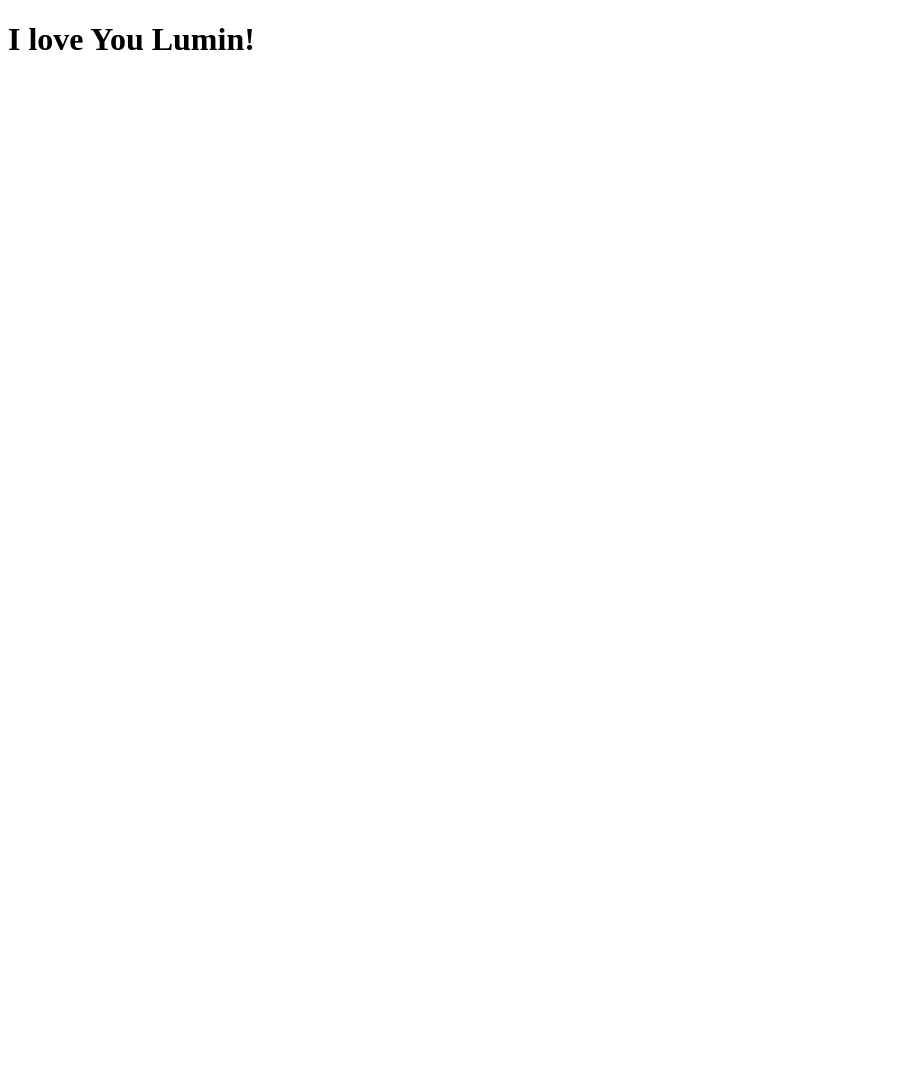
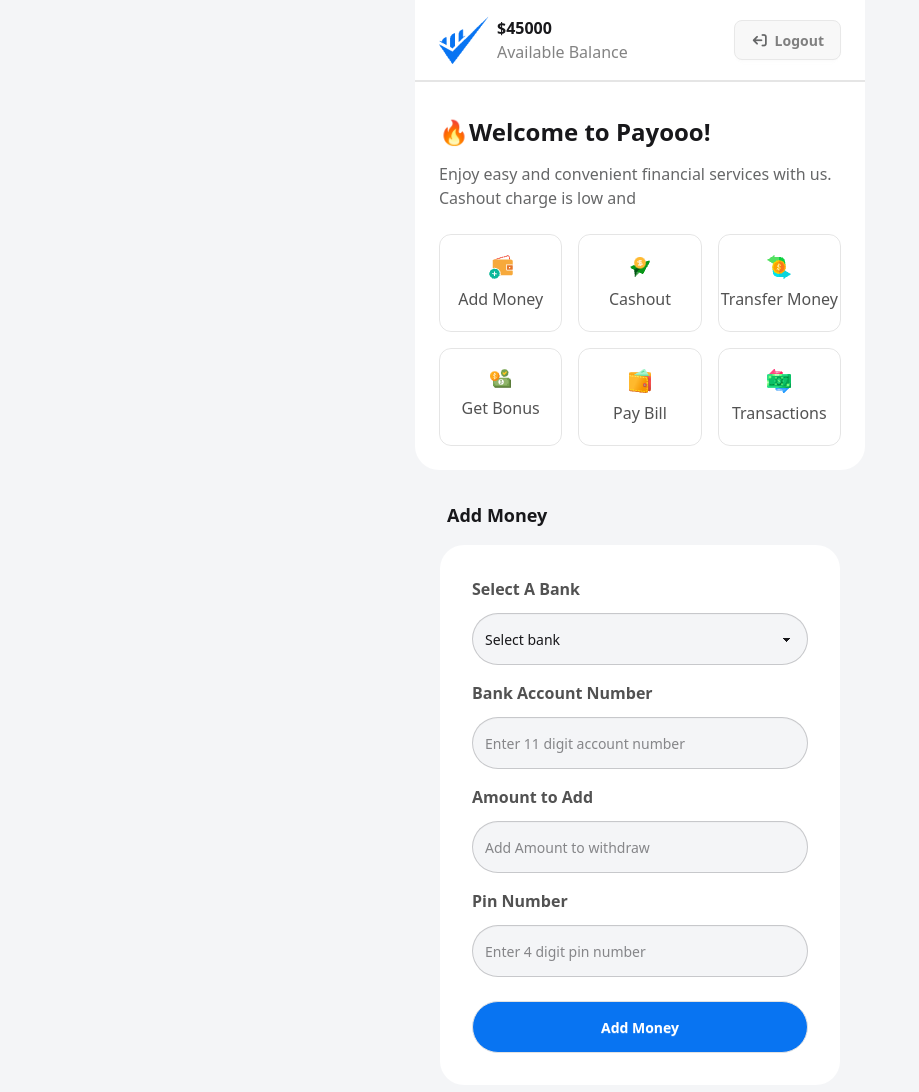
Before and after one commit to Ana-Ammar/payoo-mobile-app, a plain HTML site: page home.html in a window 1280 px wide. Shown: the whole page, without its empty margins (0-919 px from the left). Before the commit the page ends 800 px from the top, so only its background shows below. Drawn offline with nearby package versions, Linux system fonts and the light colour scheme.

Commit message:
add money section completed, it's time to play with dom and event

```diff
--- a/home.html
+++ b/home.html
@@ -4,8 +4,93 @@
     <meta charset="UTF-8">
     <meta name="viewport" content="width=device-width, initial-scale=1.0">
     <title>Document</title>
+
+    <!-- Daisy UI -->
+    <link href="https://cdn.jsdelivr.net/npm/daisyui@5" rel="stylesheet" type="text/css" />
+
+    <!-- Tailwind CSS -->
+    <script src="https://cdn.jsdelivr.net/npm/@tailwindcss/browser@4"></script>
+
+    <!-- Font Awesome -->
+    <link rel="stylesheet" href="https://cdnjs.cloudflare.com/ajax/libs/font-awesome/7.0.0/css/all.min.css" integrity="sha512-DxV+EoADOkOygM4IR9yXP8Sb2qwgidEmeqAEmDKIOfPRQZOWbXCzLC6vjbZyy0vPisbH2SyW27+ddLVCN+OMzQ==" crossorigin="anonymous" referrerpolicy="no-referrer" />
+
 </head>
-<body>
-    <h1>I love You Lumin!</h1>
+<body class="bg-[#f4f5f7] h-full pb-[120px]">
+    <div class="bg-white max-w-[450px] rounded-b-3xl mx-auto pb-6">
+        <div class="border-b-2 border-[#0808081A] flex justify-between items-center px-6 py-4 max-w-[450px] mx-auto">
+            <div class="flex gap-2">
+                <img src="./assets/Group.png" alt="" class="w-[50px]">
+                <div>
+                    <h1 class="font-bold">$<span>45000</span></h1>
+                    <p class="text-[#08080880]">Available Balance</p>
+                </div>
+            </div>
+            <button class="btn text-[#08080880] rounded-lg"><i class="fa-solid fa-arrow-right-from-bracket rotate-180 text-[#666768]"></i> Logout</button>
+        </div>
+        <div class="max-w-[450px] mx-auto mt-8 px-6">
+            <h1 class="text-[24px] font-bold mb-3">🔥Welcome to Payooo!</h1>
+            <p class="text-[#666768]">Enjoy easy and convenient financial services with us. Cashout charge is low and </p>
+        </div>
+        <div class="max-w-[450px] mx-auto mt-6 px-6 grid grid-cols-3 gap-4">
+            <div class="border-1 border-[#0808081a] rounded-xl py-5">
+                <img src="./assets/wallet1.png" alt="" class="mx-auto">
+                <p class="text-[#080808b3] mt-2 text-center">Add Money</p>
+            </div>
+            <div class="border-1 border-[#0808081a] rounded-xl py-5">
+                <img src="./assets/send1.png" alt="" class="mx-auto">
+                <p class="text-[#080808b3] mt-2 text-center">Cashout</p>
+            </div>
+            <div class="border-1 border-[#0808081a] rounded-xl py-5">
+                <img src="./assets/money1.png" alt="" class="mx-auto">
+                <p class="text-[#080808b3] mt-2 text-center">Transfer Money</p>
+            </div>
+            <div class="border-1 border-[#0808081a] rounded-xl py-5">
+                <img src="./assets/bonus1.png   " alt="" class="mx-auto">
+                <p class="text-[#080808b3] mt-2 text-center">Get Bonus</p>
+            </div>
+            <div class="border-1 border-[#0808081a] rounded-xl py-5">
+                <img src="./assets/purse1.png" alt="" class="mx-auto">
+                <p class="text-[#080808b3] mt-2 text-center">Pay Bill</p>
+            </div>
+            <div class="border-1 border-[#0808081a] rounded-xl py-5">
+                <img src="./assets/transaction1.png" alt="" class="mx-auto">
+                <p class="text-[#080808b3] mt-2 text-center">Transactions</p>
+            </div>
+        </div>
+    </div>
+
+    <div class="max-w-[450px] mx-auto mt-8 ">
+        <h1 class="ml-8 font-bold text-[18px] mb-4">Add Money</h1>
+        <form action="" class="p-8 rounded-3xl bg-white max-w-[400px] mx-auto">
+        <div>
+            <label for="" class="font-semibold text-[#080808b3]">Select A Bank</label>
+            <select class="select rounded-[32px] mt-3 bg-[#F4F5F7] w-full h-[3.25rem]">
+                <option disabled selected class="text-[#080808b3]">Select bank</option>
+                <option>AB bank</option>
+                <option>IFIC bank</option>
+                <option>Dutch bangla bank</option>
+            </select>
+        </div>
+        <div class="mt-4">
+            <label for="" class="font-semibold text-[#080808b3]">Bank Account Number</label>
+            <br>
+            <input type="text" id="" placeholder="Enter 11 digit account number" class="input rounded-[32px] mt-3 bg-[#F4F5F7] w-full h-[3.25rem]"/>
+        </div>
+        <div class="mt-4">
+            <label for="" class="font-semibold text-[#080808b3]">Amount to Add</label>
+            <br>
+            <input type="text" id="" placeholder="Add Amount to withdraw" class="input rounded-[32px] mt-3 bg-[#f4f5f7] w-full h-[3.25rem]" />
+        </div>
+        <div class="mt-4">
+            <label for="" class="font-semibold text-[#080808b3]">Pin Number</label>
+            <br>
+            <input type="text" id="" placeholder="Enter 4 digit pin number" class="input rounded-[32px] mt-3 bg-[#f4f5f7] w-full h-[3.25rem]" />
+        </div>
+        <button id="add-money" class="btn btn-active bg-[#0874F2] text-white mt-6 w-full rounded-[32px] h-[3.25rem]">Add Money</button>
+    </form>
+    </div>
+
+    <!-- JS File Connected -->
+     <script src="./home.js"></script>
 </body>
 </html>
--- /dev/null
+++ b/home.js
@@ -0,0 +1 @@
+console.log('connected')
```
Also changed, not shown: index.html (+1 -1 lines).
